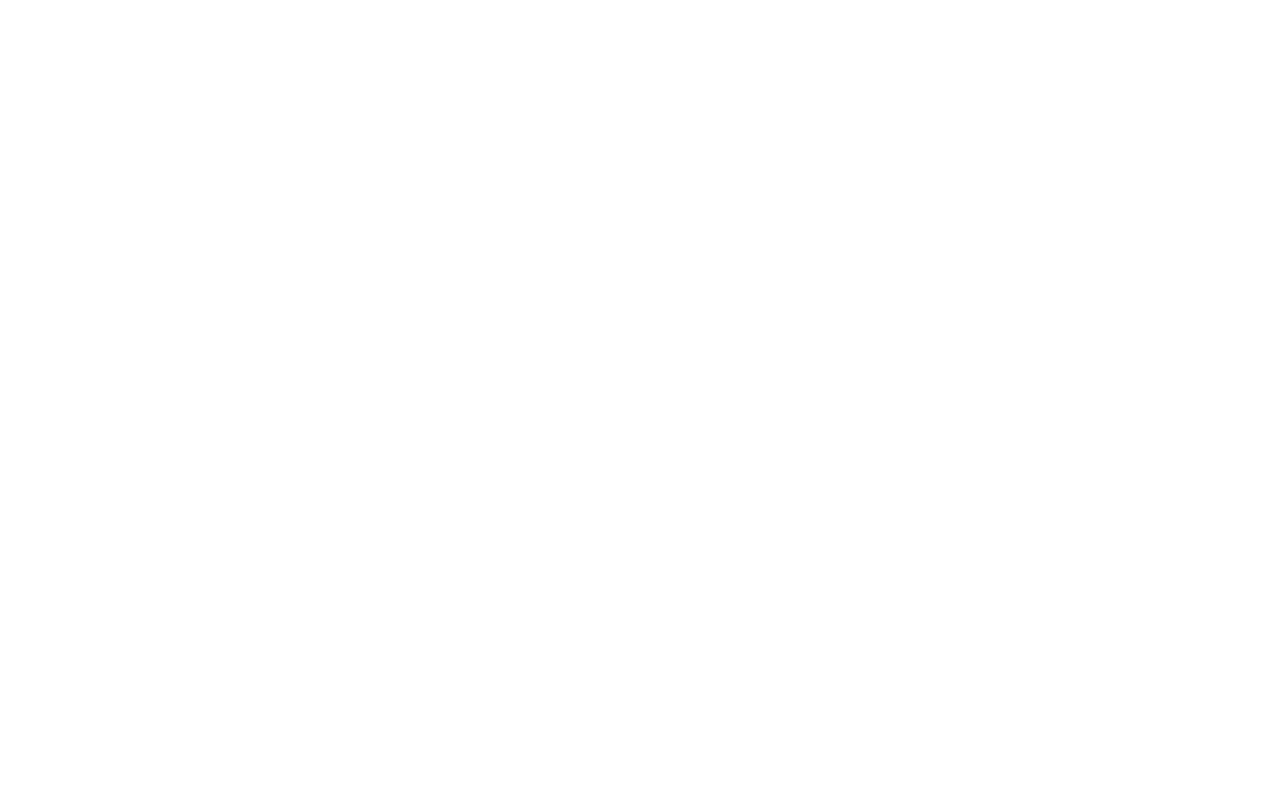
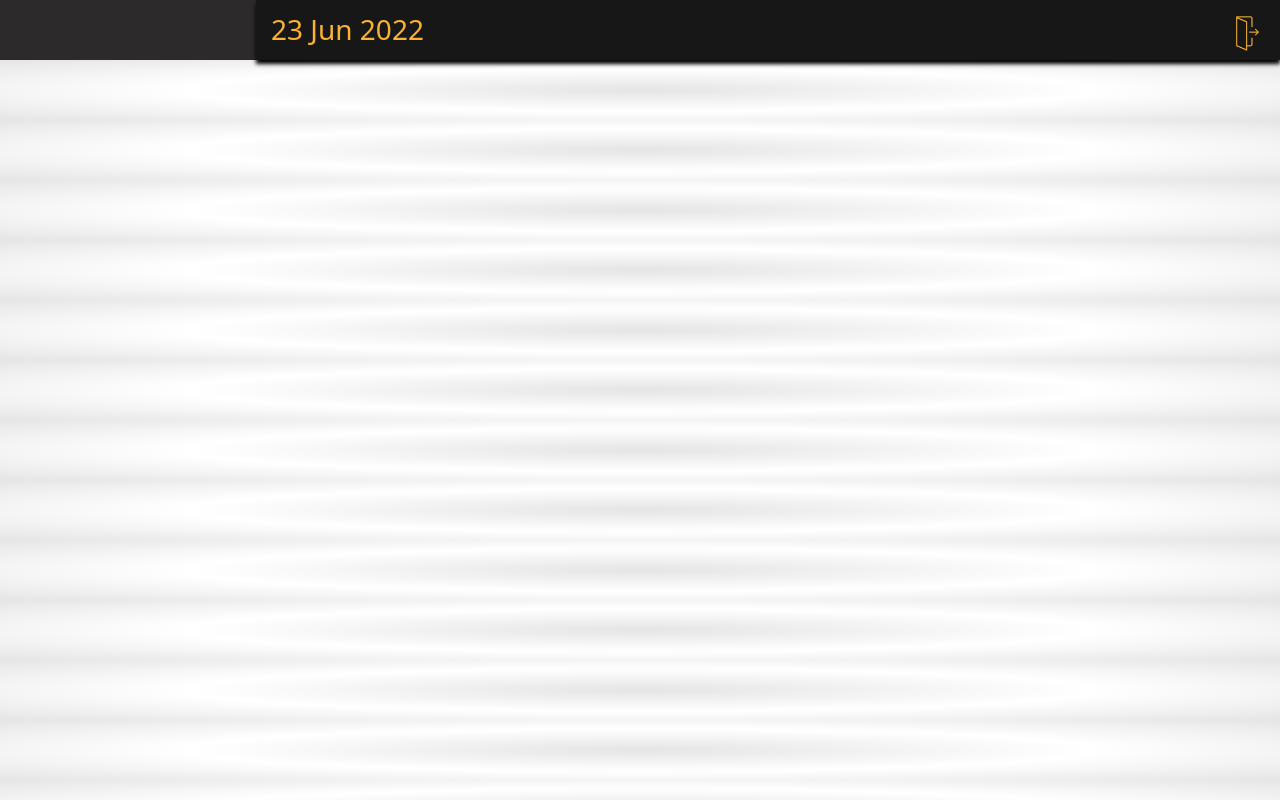
Before and after one commit to rg-km/final-project-engineering-49, a React (Create React App) app in the folder FE/lms49-app/: page /navbar in a window 1280 px wide. Before the commit this address had no page. Built offline with nearby package versions, Linux system fonts and the light colour scheme.

Commit message:
chore: adding logout button on navbar component

```diff
--- a/FE/lms49-app/src/App.js
+++ b/FE/lms49-app/src/App.js
@@ -21,6 +21,7 @@
           <Route path="/logout" element={<Logout />} />
           <Route path="/" element={<StudentDashboard />} />
           <Route path="/listmaterisiswa" element={<ListMateriStudent />} />
+          <Route path="/navbar" element={<Navbar />} />
         </Routes>
       </Router>
     );
--- a/FE/lms49-app/src/Component/Navbar/Navbar.js
+++ b/FE/lms49-app/src/Component/Navbar/Navbar.js
@@ -1,7 +1,7 @@
 import React from "react";
 import "./Style/Navbar.css";
 import { useState, useEffect } from "react";
-import UserIcon from "../../Assets/user_icon.png";
+import logofficon from "../../Assets/logout.png";
 import SearchIcon from "../../Assets/search.png";
 
 function Navbar() {
@@ -26,11 +26,10 @@
           </div>
 
           <div className="profileNavbar">
-            <a href="#">
-              <img src={UserIcon} alt="Avatar" className="avatarNavbar" />
+            <a href="/logout">
+              <img src={logofficon} alt="Avatar" className="avatarNavbar" />
             </a>
           </div>
-
         </div>
       </div>
     );
```
Also changed, not shown: FE/lms49-app/src/Assets/logout.png (added).
